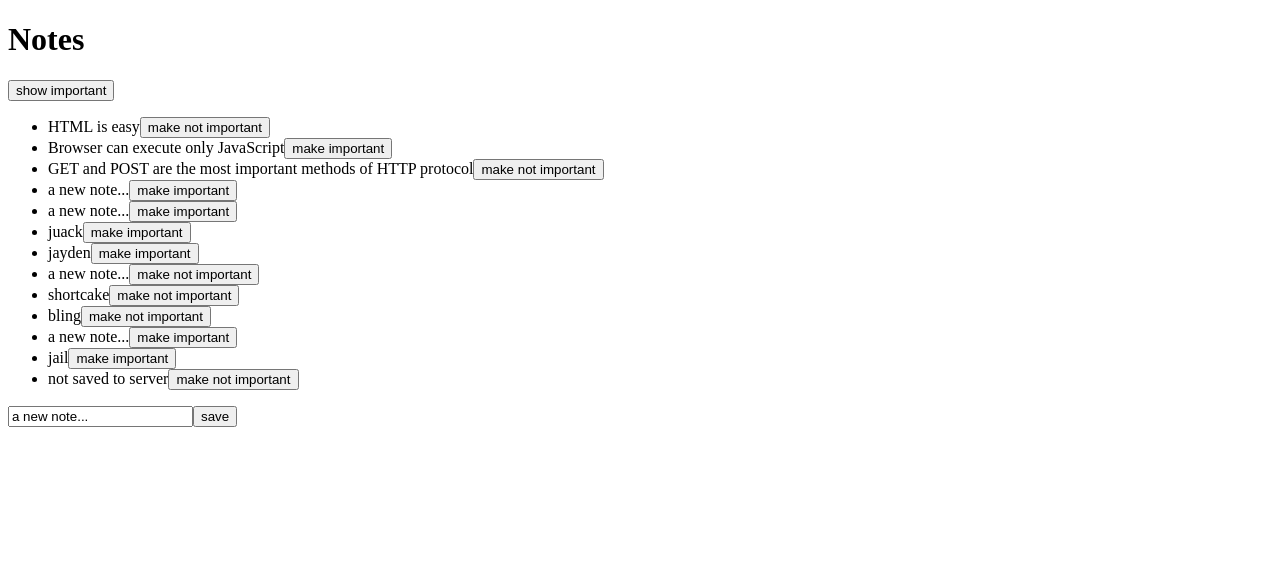
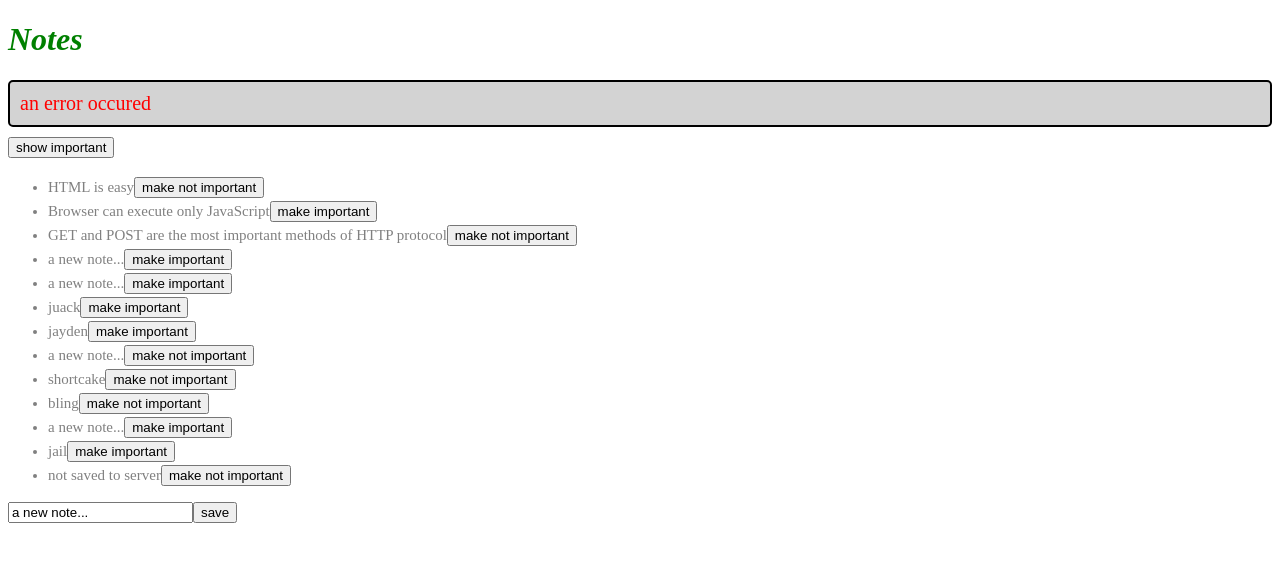
Before and after one commit to linglejack06/fso-part2, a React (Create React App) app in the folder lessons/: page / in a window 1280 px wide. Shown: the top 562 px of the page. Built offline with nearby package versions, Linux system fonts and the light colour scheme; data requests are answered from the project's data file.

Commit message:
add style and error component

```diff
--- a/lessons/src/App.js
+++ b/lessons/src/App.js
@@ -1,11 +1,13 @@
 import { useState, useEffect } from 'react';
 import Note from './components/Note';
+import Notification from './components/Notification'
 import noteService from './services/notes';
 
 const App = () => {
   const [notes, setNotes] = useState([]);
   const [newNote, setNewNote] = useState('a new note...');
   const [showAll, setShowAll] = useState(true);
+  const [errorMessage, setErrorMessage] = useState('an error occured');
   useEffect(() => {
     noteService.getAll()
       .then((initialData) => setNotes(initialData));
@@ -35,13 +37,17 @@ const App = () => {
     noteService.update(id, changedNote)
       .then((data) => setNotes(notes.map(note => note.id !== id ? note : data)))
       .catch(() => {
-        alert(`The note ${note.content} was already deleted from server`);
+        setErrorMessage(
+          `Note '${note.content}' was already removed from server`
+        );
+        setTimeout(() => setErrorMessage(null), 5000);
         setNotes(notes.filter((note) => note.id !== id));
       })
   }
   return (
     <div>
       <h1>Notes</h1>
+      <Notification message={errorMessage} />
       <button onClick={() => setShowAll(!showAll)}>
         show {showAll ? 'important' : 'all'}
       </button>
--- a/lessons/src/components/Note.js
+++ b/lessons/src/components/Note.js
@@ -2,7 +2,7 @@ const Note = ({ note, toggleImportance }) => {
   const label = note.important
     ? 'make not important' : 'make important';
   return (
-    <li>
+    <li className='note'>
       {note.content}
       <button onClick={toggleImportance}>{label}</button>
     </li>
--- /dev/null
+++ b/lessons/src/components/Notification.js
@@ -0,0 +1,9 @@
+const Notification = ({ message }) => {
+  if (message === null) return null;
+  return (
+    <div className='error'>
+      {message}
+    </div>
+  )
+}
+export default Notification
--- /dev/null
+++ b/lessons/src/index.css
@@ -0,0 +1,18 @@
+h1 {
+  color: green;
+  font-style: italic;
+}
+.note {
+  color: grey;
+  padding-top: 3px;
+  font-size: 15px;
+}
+.error {
+  color: red;
+  background-color: lightgrey;
+  font-size: 20px;
+  border: 2px solid black;
+  border-radius: 5px;
+  padding: 10px;
+  margin-bottom: 10px;
+}
--- a/lessons/src/index.js
+++ b/lessons/src/index.js
@@ -1,6 +1,7 @@
 import React from 'react';
 import ReactDOM from 'react-dom/client';
 import App from './App';
+import './index.css';
 
 const root = ReactDOM.createRoot(document.getElementById('root'));
 root.render(
```
